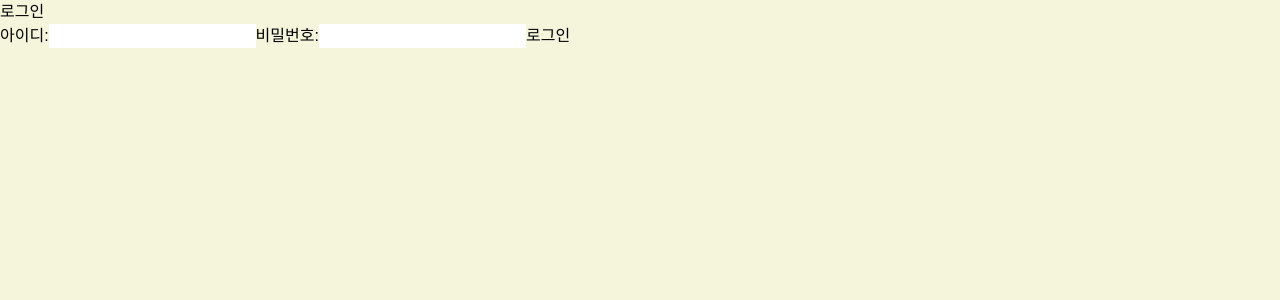
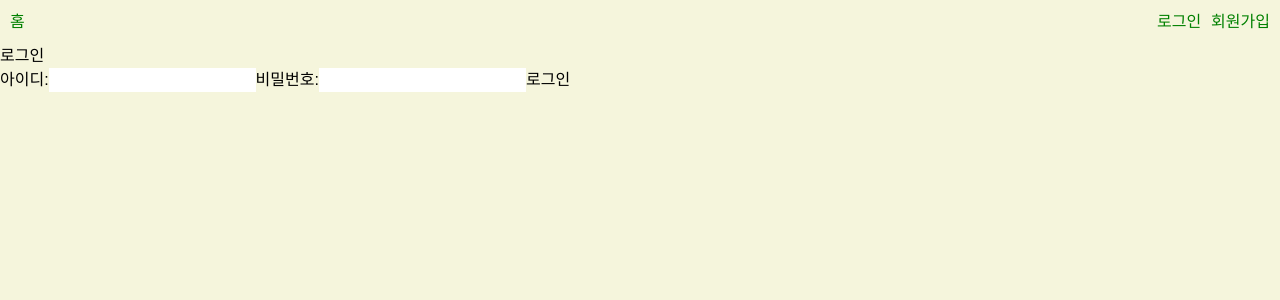
Before and after one commit to jinwoong96/react_team_study_library, a React (Vite) app: page /login in a window 1280 px wide. Shown: the top 300 px of the page. Built offline with nearby package versions, Linux system fonts and the light colour scheme.

Commit message:
Update Navibar.jsx

```diff
--- a/src/components/Navibar.jsx
+++ b/src/components/Navibar.jsx
@@ -1,11 +1,52 @@
-import React from 'react';
+import React, { useEffect } from 'react';
+import { Link, useNavigate } from 'react-router-dom';
+import { useAuth } from "./AuthContextPro";
+import AdminPage from './AdminPage';
 
 const Navibar = () => {
-    return (
-        <div>
+  const { currentUser, logout } = useAuth();
+  const navigator = useNavigate();
 
-        </div>
-    );
+  useEffect(()=>{
+    if(!currentUser){
+      navigator('/login');
+    }
+  },[currentUser]);
+
+  return (
+    <nav style={{
+      display: 'flex',
+      padding: '10px'
+    }}>
+      <div style={{
+        display: 'flex',
+        flexDirection: 'column',
+        gap: '5px'
+      }}>
+        <Link to="/">홈</Link>
+
+        <AdminPage />
+      </div>
+
+      <div style={{
+        marginLeft: 'auto',
+        display: 'flex',
+        gap: '10px'
+      }}>
+        {currentUser ? (
+          <>
+            <span>{currentUser.username}님</span>
+            <button onClick={logout}>로그아웃</button>
+          </>
+        ) : (
+          <>
+            <Link to="/login">로그인</Link>
+            <Link to="/signup">회원가입</Link>
+          </>
+        )}
+      </div>
+    </nav>
+  );
 };
 
 export default Navibar;
```
